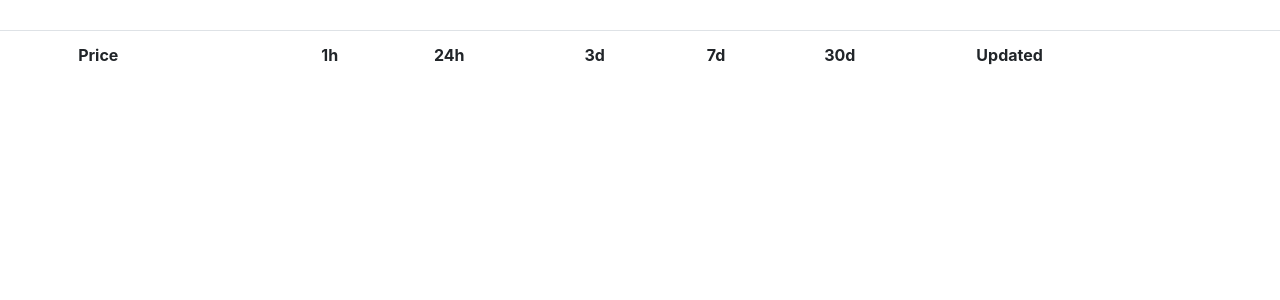
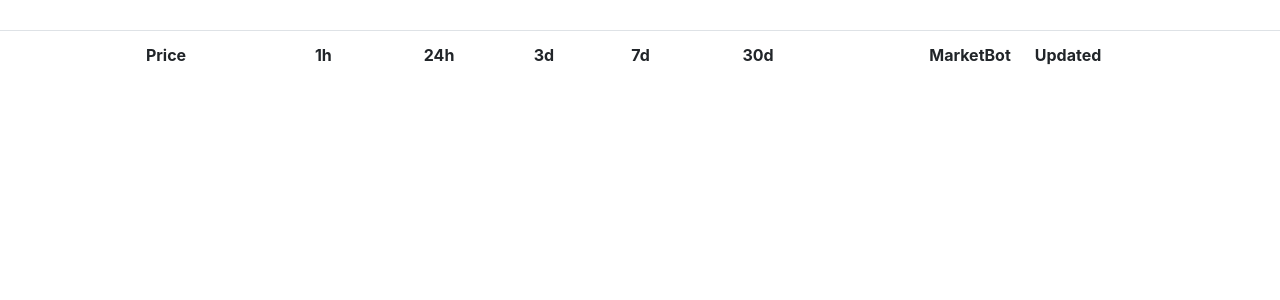
Before and after one commit to drozdowsky/cryptobot, a Django app: page / in a window 1280 px wide. Shown: the part 58-358 px from the top of the page. Run offline with Django 3.2, Linux system fonts and the light colour scheme; the visitor is signed in with stand-in values (Sample User, id 1); data that the repository does not hold is empty; parts of the project's set-up code (start-up, migrations or seed data) failed here and were passed over; some libraries are stand-ins or nearby versions.

Commit message:
market bot

```diff
--- a/crypto/tasks/market_watcher.py
+++ b/crypto/tasks/market_watcher.py
@@ -1,4 +1,5 @@
 from decimal import Decimal
+from functools import reduce
 
 from django.utils import timezone
 
--- a/crypto/templates/crypto/cryptos.html
+++ b/crypto/templates/crypto/cryptos.html
@@ -11,26 +11,28 @@
         <table class="table">
             <tr>
                 <th scope="col"></th>
-                <th scope="col">Price</th>
+                <th scope="col" class="text-right">Price</th>
                 <th scope="col"></th>
-                <th scope="col">1h</th>
-                <th scope="col">24h</th>
-                <th scope="col">3d</th>
-                <th scope="col">7d</th>
-                <th scope="col">30d</th>
+                <th scope="col" class="text-right">1h</th>
+                <th scope="col" class="text-right">24h</th>
+                <th scope="col" class="text-right">3d</th>
+                <th scope="col" class="text-right">7d</th>
+                <th scope="col" class="text-right">30d</th>
+                <th scope="col" class="text-right">MarketBot</th>
                 <th scope="col">Updated</th>
                 <th scope="col"></th>
             </tr>
         {% for crypto in cryptos %}
             <tr>
                 <td><b>{{ crypto.name }}</b></td>
-                <td>{{ crypto.price }}PLN</td>
+                <td class="text-right">{{ crypto.price }}PLN</td>
                 <td></td>
-                <td>{{ crypto.one_hour|safe }}</td>
-                <td>{{ crypto.twenty_four_hours|safe }}</td>
-                <td>{{ crypto.three_days|safe }}</td>
-                <td>{{ crypto.seven_days|safe }}</td>
-                <td>{{ crypto.thirty_days|safe }}</td>
+                <td class="text-right">{{ crypto.one_hour|safe }}</td>
+                <td class="text-right">{{ crypto.twenty_four_hours|safe }}</td>
+                <td class="text-right">{{ crypto.three_days|safe }}</td>
+                <td class="text-right">{{ crypto.seven_days|safe }}</td>
+                <td class="text-right">{{ crypto.thirty_days|safe }}</td>
+                <td class="text-right">{{ crypto.market_watcher|safe }}</td>
                 <td>{{ crypto.date }}</td>
                 <td><a class="btn btn-light" href="{% url 'crypto:history' crypto.name 1 %}" role="button">History</a> <a class="btn btn-dark" href="{% url 'crypto:rulesets' crypto.name %}" role="button">My rulesets</a></td>
             </tr>
--- a/crypto/templates/crypto/rules.html
+++ b/crypto/templates/crypto/rules.html
@@ -21,7 +21,7 @@
             <tr>
                 <td></td>
                 <td><b>{{ rule_types|hash:rule.type_of_rule }}</b></td>
-                <td><b>{{ rule.value }}</b></td>
+                <td class="text-right"><b>{{ rule.value }}</b></td>
                 <td></td>
                 <td>
                     <a class="btn btn-light" href="{% url 'crypto:remove_rule' crypto rule.rule_set_id rule.id %}" role="button">Remove</a>
--- a/crypto/views.py
+++ b/crypto/views/__init__.py
@@ -1,4 +1,5 @@
 from datetime import timedelta
+import logging
 
 from django.http import HttpResponseRedirect
 from django.shortcuts import render
@@ -8,6 +9,9 @@ from django import forms
 
 from crypto.models import CryptoModel, RuleSet, Rule, Trade, MarketHistoric
 from crypto.utilities import get_mh_change, get_mh_from_past
+from crypto.tasks.market_watcher import MarketWatcherParser
+
+LOGGER = logging.getLogger("crypto.views")
 
 
 class CryptoView(View):
@@ -18,12 +22,22 @@ class CryptoView(View):
             return HttpResponseRedirect(reverse("registration:login"))
 
         cryptos = CryptoModel.objects.all().order_by("long_name")
-        return_dict = {
-            "cryptos": [
+        data = {
+            "cryptos": [],
+            "error": "",
+        }
+
+        for crypto in cryptos:
+            mh = get_mh_from_past(crypto)
+            if mh:
+                market_value = MarketWatcherParser(mh, LOGGER).get_market_bot_multiplier()
+            else:
+                market_value = None
+            data["cryptos"].append(
                 {
                     "name": crypto.long_name,
-                    "price": getattr(get_mh_from_past(crypto), "price", None),
-                    "date": getattr(get_mh_from_past(crypto), "date", None),
+                    "price": getattr(mh, "price", None),
+                    "date": getattr(mh, "date", None),
                     "one_hour": self._get_mh_change_with_colors(crypto, hours=1),
                     "twenty_four_hours": self._get_mh_change_with_colors(
                         crypto, hours=24
@@ -31,26 +45,31 @@ class CryptoView(View):
                     "three_days": self._get_mh_change_with_colors(crypto, days=3),
                     "seven_days": self._get_mh_change_with_colors(crypto, days=7),
                     "thirty_days": self._get_mh_change_with_colors(crypto, days=30),
+                    "market_watcher": self._get_color_by_bound(
+                        market_value,
+                        bound=1.0,
+                        # FIXME: don't.
+                        format_text='<p title="MarketBot Value from 0.0 to 2.0." class="text-{color}">{value:.2f}</p>'
+                    )
                 }
-                for crypto in cryptos
-            ],
-            "error": "",
-        }
+            )
 
-        return render(request, self.template_name, return_dict)
+        return render(request, self.template_name, data)
 
     def _get_mh_change_with_colors(self, crypto, **kwargs):
-        _mh_change = get_mh_change(crypto, **kwargs)
+        mh_change = get_mh_change(crypto, **kwargs)
+        return self._get_color_by_bound(mh_change)
 
-        if _mh_change > 0.0:
+    def _get_color_by_bound(self, value, bound=0.0, format_text=''):
+        if value > bound:
             color = "success"
-        elif _mh_change < 0.0:
+        elif value < bound:
             color = "danger"
         else:
             color = "dark"
 
-        return '<p class="text-{color}">{change:+.2f}%</p>'.format(
-            color=color, change=_mh_change
+        return (format_text or '<p class="text-{color}">{value:+.2f}%</p>').format(
+            color=color, value=value
         )
 
 
--- a/requirements.txt
+++ b/requirements.txt
@@ -1,5 +1,6 @@
 celery==4.3.0
 Django==2.2.7
+djangorestframework==3.10.3
 psycopg2-binary==2.8.4
 redis==3.3.11
 requests==2.22.0
```
